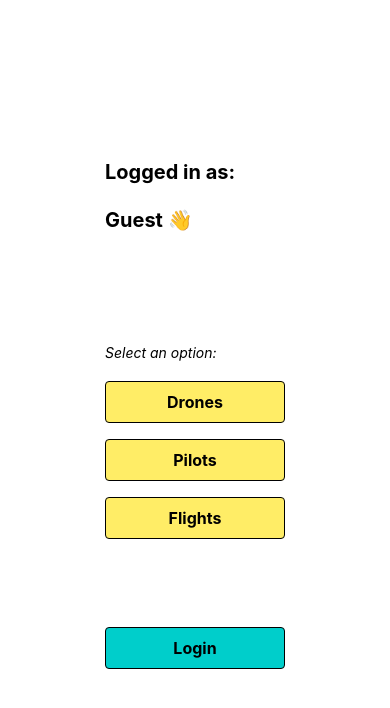
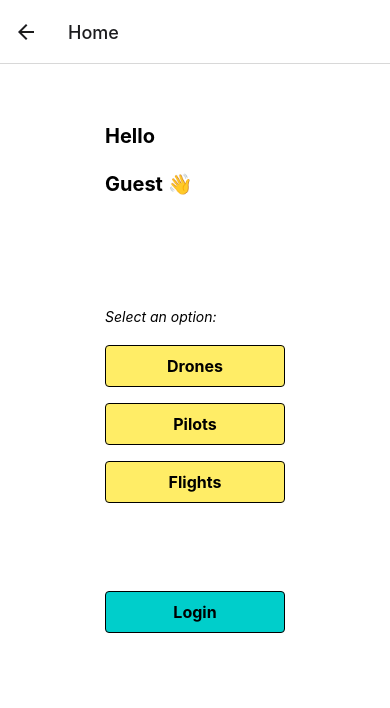
Before and after one commit to JRBoland/drone-api-ui, a React Native app: screen /Home in a window 390 px wide. Shown: the top 708 px of the page. Built offline with nearby package versions, Linux system fonts and the light colour scheme.

Commit message:
updated entity list titles

```diff
--- a/App.tsx
+++ b/App.tsx
@@ -24,7 +24,7 @@ function MainStack() {
       <Stack.Screen
         name="Home"
         component={HomeScreen}
-        options={{ headerShown: false }} // not needed (logout button exists)
+        //options={{ headerShown: false }} // not needed? (logout button exists)
       />
       <Stack.Screen name="Entity" component={EntityScreen} />
     </Stack.Navigator>
--- a/package.json
+++ b/package.json
@@ -14,7 +14,7 @@
     "@react-navigation/native": "^6.1.17",
     "@react-navigation/stack": "^6.3.29",
     "axios": "^1.6.8",
-    "expo": "~50.0.14",
+    "expo": "^50.0.15",
     "expo-status-bar": "~1.11.1",
     "react": "18.2.0",
     "react-dom": "18.2.0",
--- a/screens/EntityScreen.tsx
+++ b/screens/EntityScreen.tsx
@@ -66,14 +66,14 @@ const EntityScreen: React.FC = () => {
       navigation.navigate('Manage', { entityType })
     } else if (Platform.OS === 'web') {
       window.alert(
-        `Authentication required to manage ${entityType}, please log in`
+        `Authentication required to manage "${entityType}". Please log in.`
       )
       navigation.navigate('Login')
     } else {
       console.log('not authenticated')
       Alert.alert(
         'Authentication required',
-        `Please log in to manage ${entityType}`,
+        `Please log in to manage "${entityType}"`,
         [
           { text: 'Login', onPress: () => navigation.navigate('Login') },
           { text: 'Cancel', style: 'cancel' },
@@ -86,6 +86,7 @@ const EntityScreen: React.FC = () => {
     <SafeAreaView style={styles.container}>
       <RefreshControl refreshing={refreshing} onRefresh={onRefresh} />
       <View style={styles.manageContainer}>
+        <Text style={styles.entityHeader}>{`${entityType} List`}</Text>
         <Pressable style={styles.button} onPress={handleManageEntities}>
           <Text style={styles.buttonText}>{`𝌶 Manage ${entityType}`}</Text>
         </Pressable>
@@ -109,7 +110,7 @@ const styles = StyleSheet.create({
   container: {
     flex: 1,
     padding: 5,
-    paddingTop: 20,
+    paddingTop: 5,
     backgroundColor: '#FFF',
   },
   button: {
@@ -136,9 +137,17 @@ const styles = StyleSheet.create({
     padding: 10,
     borderRadius: 6,
   },
+  entityHeader: {
+    fontSize: 20,
+    paddingHorizontal: 10,
+    marginRight: 40,
+    justifyContent: 'center',
+    height: 40,
+  },
   manageContainer: {
     flexDirection: 'row',
     alignItems: 'center',
+    justifyContent: 'space-between',
   },
   instructionsText: {
     width: 160,
--- a/screens/HomeScreen.tsx
+++ b/screens/HomeScreen.tsx
@@ -49,7 +49,7 @@ const HomeScreen = ({ navigation }: any) => {
   return (
     <SafeAreaView style={styles.container}>
       <Text style={styles.welcomeText}>
-        Logged in as:{'\n'}
+        Hello {'\n'}
         {'\n'}
         {username} 👋{' '}
       </Text>
@@ -100,7 +100,6 @@ const styles = StyleSheet.create({
     alignItems: 'center',
     justifyContent: 'flex-start',
     backgroundColor: '#FFF',
-    paddingTop: 20,
   },
   button: {
     borderWidth: 1,
@@ -119,7 +118,7 @@ const styles = StyleSheet.create({
   welcomeText: {
     justifyContent: 'center',
     width: 180,
-    marginTop: 140,
+    marginTop: 60,
     fontSize: 20,
     fontWeight: 'bold',
     textAlign: 'left',
--- a/screens/ManageEntityScreen.tsx
+++ b/screens/ManageEntityScreen.tsx
@@ -58,7 +58,7 @@ const ManageEntityScreen: React.FC = () => {
     } ${operationWord.charAt(0).toUpperCase() + operationWord.slice(1)}:`
     let formattedResponse = title + '\n\n'
 
-    // Different message for delete operation
+    // Different message for delete operation (to avoid ":")
     if (operation === 'delete') {
       return `${
         entityType.charAt(0).toUpperCase() + entityType.slice(1, -1)
@@ -80,7 +80,7 @@ const ManageEntityScreen: React.FC = () => {
           if (typeof value === 'object' && value !== null) {
             return `${formattedKey}:\n${formatObject(value).replace(
               /^/gm,
-              '  '
+              '  ' // adds two spaces at the beginning of each line
             )}\n`
           } else {
             return `${formattedKey}: ${value}`
@@ -118,7 +118,7 @@ const ManageEntityScreen: React.FC = () => {
       switch (status) {
         case 400: // bad request
           return `Your request could not be completed. \nPlease check the required fields and try again.`
-        case 400: // unauthorised
+        case 401: // unauthorised
           return 'You must be authenticated to complete this action. \nPlease log in and try again.'
         case 403: // forbidden (unauthorised)
           return 'You do not have permission to perform this action.'
--- a/services/apiService.ts
+++ b/services/apiService.ts
@@ -1,7 +1,7 @@
 import axios from 'axios'
 
 const api = axios.create({
-  baseURL: 'http://192.168.1.102:3000/', // may need to change between 127.0.0.1:3000 or 192.168.1.105:3000
+  baseURL: 'http://192.168.1.133:3000/', // may need to change between 127.0.0.1:3000 or 192.168.1.105:3000
 })
 
 // Request interceptor
```
Also changed, not shown: components/renderFormFields.tsx (line endings or trailing spaces), 2 other files (tests, documents, lock files or other folders). Lines whose indentation alone changed are shown as unchanged.
